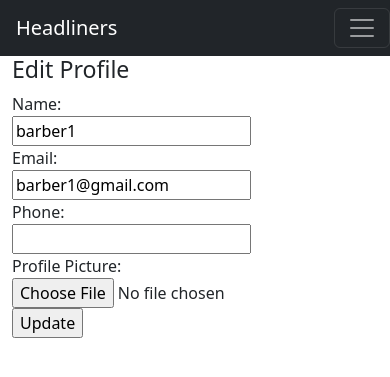
After one commit to roccovulpis/Headliners, a Flask app: page /dashboard/edit-profile in a window 390 px wide. The commit adds this page. Shown: the top 377 px of the page. Run offline with Flask 3, Linux system fonts and the light colour scheme; a user stored in the database is signed in.

Commit message:
Added dashboard.py to hold dashboard routes. Added edit_profile and it works now. Barbers can now change their name, email, phone number, and picture.

```diff
--- a/website/__init__.py
+++ b/website/__init__.py
@@ -1,8 +1,9 @@
-from flask import Flask, render_template
+from flask import Flask
 import sqlite3
 from flask_sqlalchemy import SQLAlchemy
 from os import path
 from flask_login import LoginManager
+from . import helpers
 
 
 db = SQLAlchemy()
@@ -25,8 +26,10 @@ def create_app():
 
     from .views import views
     from .auth import auth
+    from .dashboard import dashboard
     app.register_blueprint(views, url_prefix='/')
     app.register_blueprint(auth, url_prefix='/')
+    app.register_blueprint(dashboard, url_prefix='/dashboard')
 
     from .models import User, Barber_detail, Appointment, Barber_service, Client_detail, Review, Barber_availability
 
--- a/website/auth.py
+++ b/website/auth.py
@@ -11,6 +11,7 @@ auth = Blueprint('auth', __name__)
 @auth.route('/login', methods=['GET', 'POST'])
 def login():
     if request.method == 'POST':
+        # Extract data from the form
         email = request.form.get('email')
         password = request.form.get('password')
 
--- /dev/null
+++ b/website/dashboard.py
@@ -0,0 +1,104 @@
+from flask import Blueprint, render_template, request, flash, redirect, url_for
+from flask_login import login_required, current_user
+from .helpers import allowed_file, save_picture
+from .models import Barber_detail, User
+from werkzeug.utils import secure_filename
+from . import db
+import os
+
+dashboard = Blueprint('dashboard', __name__)
+
+@dashboard.route('/')
+@login_required
+def home():
+    if current_user.role == 'barber':
+        return render_template('barber_dashboard.html',user=current_user)
+    elif current_user.role == 'client':
+        return render_template('client_dashboard.html',user=current_user)
+    else:
+        return redirect(url_for('views.home'))
+
+
+@dashboard.route('/edit-profile', methods=['GET', 'POST'])
+@login_required
+def edit_profile():
+    if current_user.role != 'barber':
+        flash('This feature is only available to barbers.', 'danger')
+        return redirect(url_for('views.home'))  # redirect non barbers home
+
+    if request.method == 'POST':
+        # Extract data from the form
+        name = request.form.get('name')
+        phone = request.form.get('phone')
+        profile_picture = request.files.get('profile_picture') if 'profile_picture' in request.files else None
+        email = request.form.get('email')
+        existing_user = User.query.filter_by(email=email).first()
+
+        if len(email) < 4:
+            flash('Email must be greater than 4 characters.', 'danger')
+        elif len(name) < 2:
+            flash('Name must be greater than 1 character.', 'danger')
+
+        # Check if the email is already taken and it's not the current user's email
+        if existing_user and existing_user.user_id != current_user.user_id:
+            flash('This email is already in use. Please use a different one.', 'danger')
+            return render_template('edit_profile.html', barber=current_user, user=current_user)
+
+        # If a new profile picture is uploaded
+        if profile_picture and allowed_file(profile_picture.filename):
+            filename = save_picture(profile_picture)
+            current_user.barber_detail.picture_filename = filename
+
+        # Update other details
+        current_user.name = name
+        current_user.email = email
+        current_user.barber_detail.phone = phone
+
+        db.session.commit()
+
+        flash('Your profile has been updated!', 'success')
+        return redirect(url_for('dashboard.home'))  # or wherever you want to redirect after successful update
+
+    # If GET or any other method, render the edit-profile template
+    return render_template('edit_profile.html', barber=current_user, user=current_user)
+
+
+@dashboard.route('/upload-picture', methods=['GET', 'POST'])
+def upload_picture():
+    # Check if the user is a barber
+    if current_user.role != 'barber':
+        flash('This feature is for barbers only!', 'danger')
+        return redirect(url_for('views.home'))
+
+    # Handle form submission
+    if request.method == 'POST':
+        # Check if the request has the file part
+        if 'file' not in request.files:
+            flash('No file part', 'danger')
+            return redirect(request.url)
+
+        file = request.files['file']
+
+        # If the user does not select a file, the browser might submit an empty file without a filename.
+        if file.filename == '':
+            flash('No selected file', 'danger')
+            return redirect(request.url)
+
+        # If the file is allowed
+        if file and allowed_file(file.filename):
+            # Use the utility function to save the picture
+            filename = save_picture(file)
+
+            # Update the user's picture_filename field
+            current_user.barber_detail.picture_filename = filename
+            db.session.commit()
+
+            flash('Your profile picture has been updated!', 'success')
+            return redirect(url_for('views.profile', barber_id=current_user.barber_detail.barber_id))
+
+        else:
+            flash('Invalid file type', 'danger')
+            return redirect(request.url)
+
+    # If it's a GET request or any other case, render the upload form.
+    return render_template('upload_picture.html', user=current_user)
--- a/website/helpers.py
+++ b/website/helpers.py
@@ -1,10 +1,11 @@
-from .models import Barber_detail
 from flask import abort, current_app
 import os
 import secrets
 from werkzeug.utils import secure_filename
 
 def get_barber_by_id(barber_id):
+    from .models import Barber_detail
+
     barber_detail= Barber_detail.query.get_or_404(barber_id)
     user = barber_detail.user
     if user is None:
--- a/website/templates/base.html
+++ b/website/templates/base.html
@@ -35,6 +35,8 @@
                     {% if user.is_authenticated %}
                         <!-- Links for authenticated users -->
                         <a class="nav-item nav-link" id="logout" href="/logout">Logout</a>
+                        <a class="nav-item nav-link" id="dashboard" href="/dashboard">Dashboard</a>
+
 
                         {% if user.role == 'barber' %}
                             <!-- Links for barbers only -->
--- a/website/templates/client_dashboard.html
+++ b/website/templates/client_dashboard.html
@@ -0,0 +1,5 @@
+{% extends 'base.html' %}
+{% block title %}Dashboard{% endblock %}
+{% block content %}
+
+{% endblock %}
--- /dev/null
+++ b/website/templates/edit_profile.html
@@ -0,0 +1,26 @@
+{% extends 'base.html' %}
+{% block title %}Edit Profile{% endblock %}
+{% block content %}
+    <h3>Edit Profile</h3>
+    <form action="{{ url_for('dashboard.edit_profile') }}" method="post" enctype="multipart/form-data">
+        <div>
+            <label for="name">Name:</label><br>
+            <input type="text" id="name" name="name" value="{{ barber.name }}">
+        </div>
+        <div>
+            <label for="email">Email:</label><br>
+            <input type="text" id="email" name="email" value="{{ barber.email }}">
+        </div>
+        <div>
+            <label for="phone">Phone:</label><br>
+            <input type="text" id="phone" name="phone" value="{{ barber.phone }}">
+        </div>
+        <div>
+            <label for="profile_picture">Profile Picture:</label><br>
+            <input type="file" id="profile_picture" name="profile_picture">
+        </div>
+        <div>
+            <input type="submit" value="Update">
+        </div>
+    </form>
+{% endblock %}
```
Also changed, not shown: website/templates/barber_dashboard.html (+30 -0 lines), website/views.py (+0 -41 lines), website/static/photos/profile_pictures/8d599ab813a1cb23.jpg (added).
